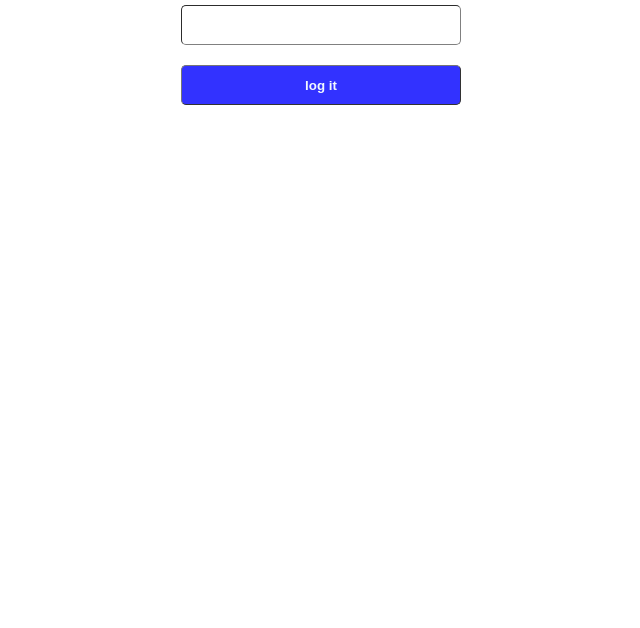
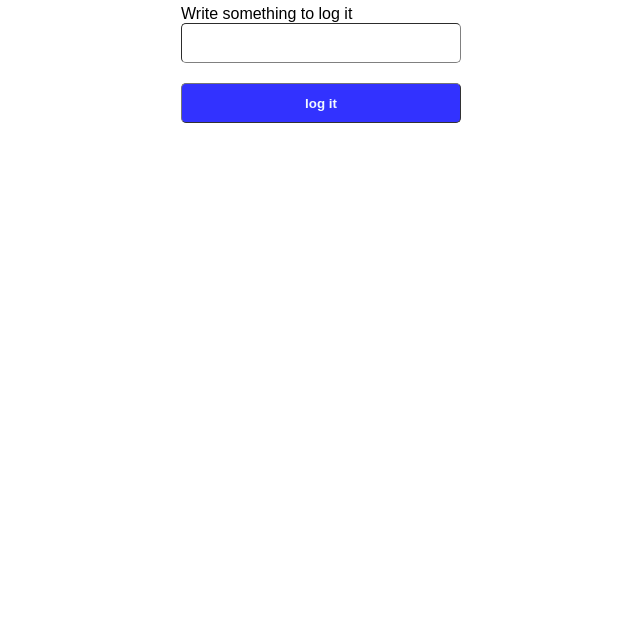
Before and after one commit to ezenevich/benj-mac-ios, a plain HTML site: page task_1_iLogger/index.html in a window 1280 px wide. Shown: the part 172-800 px from the top of the page, without its empty margins (319-959 px from the left). Drawn offline with Linux system fonts and the light colour scheme.

Commit message:
[fix] added text to label

```diff
--- a/task_1_iLogger/index.html
+++ b/task_1_iLogger/index.html
@@ -9,7 +9,7 @@
 <div class="wrapper">
     <h1 class="title">ILogger</h1>
     <form class="form">
-        <label for="text" class="label"></label>
+        <label for="text" class="label">Write something to log it</label>
         <input id="text" class="text-field" type="text" required/>
         <button class="submit" type="submit">log it</button>
     </form>
```
